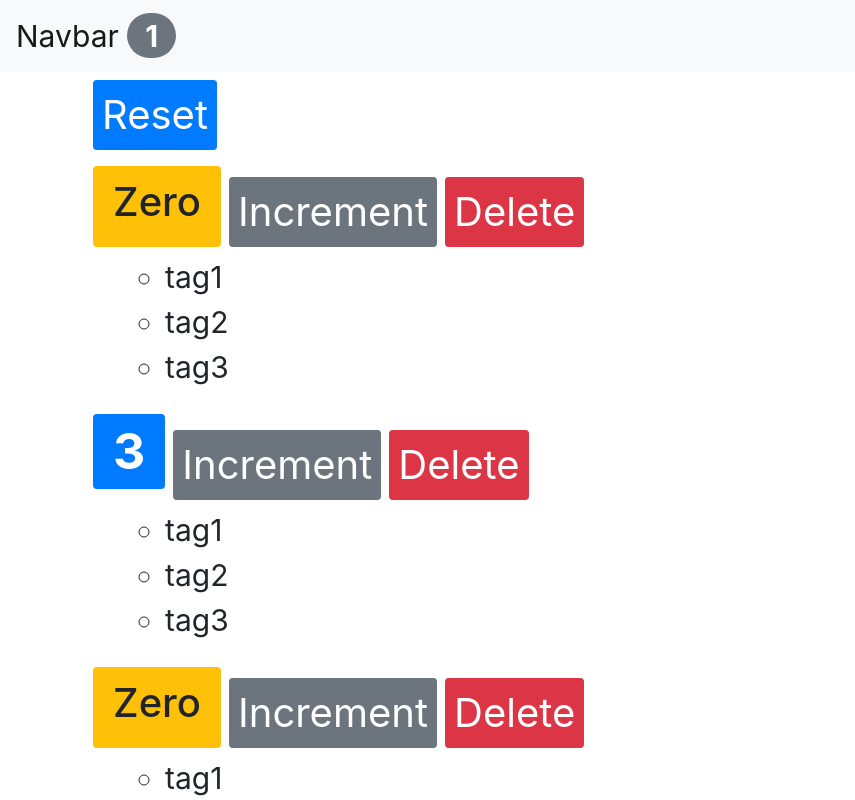
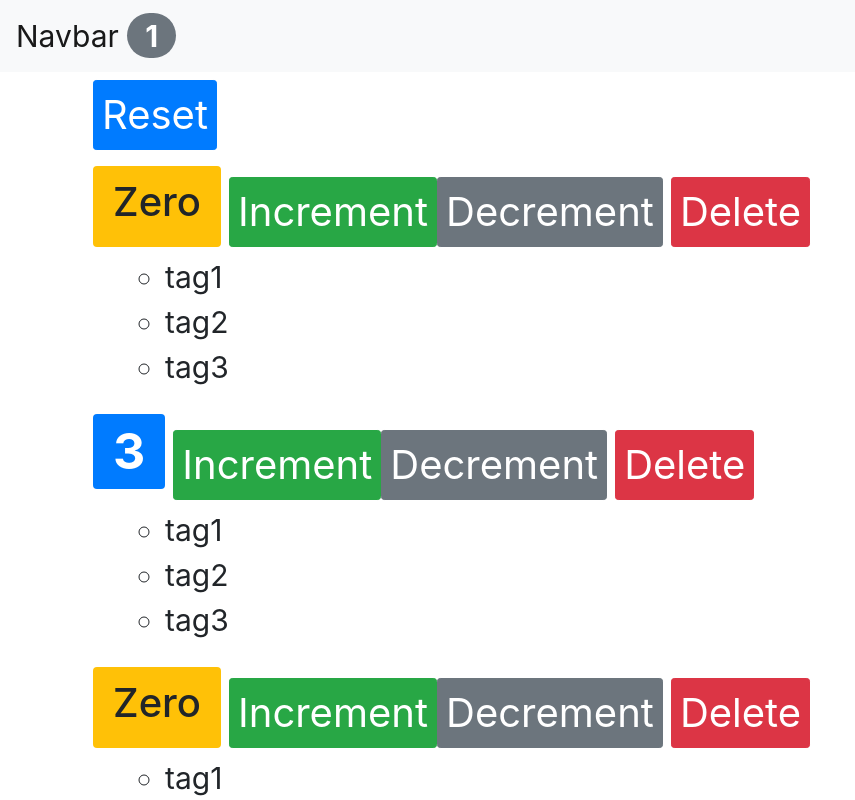
Before and after one commit to SimonChenboYi/React_Count, a React (Create React App) app in the folder react-app/: page / in a window 1280 px wide. Shown: the top 800 px of the page, without its empty margins (0-855 px from the left). Built offline with nearby package versions, Linux system fonts and the light colour scheme.

Commit message:
implement decrement button

```diff
--- a/react-app/src/App.js
+++ b/react-app/src/App.js
@@ -18,6 +18,14 @@
     const index = counters.indexOf(counter);
     counters[index] = { ...counter };
     counters[index].value++;
+    this.setState({ counters });
+  };
+
+  handleDecrement = counter => {
+    const counters = [...this.state.counters];
+    const index = counters.indexOf(counter);
+    counters[index] = { ...counter };
+    counters[index].value--;
     this.setState({ counters });
   };
 
@@ -43,6 +51,7 @@
             counters={this.state.counters}
             onReset={this.handleReset}
             onIncrement={this.handleIncrement}
+            onDecrement={this.handleDecrement}
             onDelete={this.handleDelete}
           />
         </main>
--- a/react-app/src/components/counter.jsx
+++ b/react-app/src/components/counter.jsx
@@ -29,10 +29,19 @@
         <button
           onClick={() => this.props.onIncrement(this.props.counter)}
           style={{ fontSize: 40 }}
-          className="btn btn-secondary btn-sm"
+          className="btn btn-success btn-sm"
         >
           Increment
         </button>
+
+        <button
+          onClick={() => this.props.onDecrement(this.props.counter)}
+          style={{ fontSize: 40 }}
+          className="btn btn-secondary btn-sm"
+        >
+          Decrement
+        </button>
+
         <button
           onClick={() => this.props.onDelete(this.props.counter.id)}
           style={{ fontSize: 40 }}
@@ -40,6 +49,7 @@
         >
           Delete
         </button>
+
         <ul>
           {this.state.tags.length === 0 && "please create a new tag!"}
           {this.renderTags()}
--- a/react-app/src/components/counters.jsx
+++ b/react-app/src/components/counters.jsx
@@ -3,7 +3,7 @@
 
 class Counters extends Component {
   render() {
-    const { onReset, counters, onDelete, onIncrement } = this.props;
+    const { onReset, counters, onDelete, onIncrement, onDecrement } = this.props;
 
     return (
       <div>
@@ -18,6 +18,7 @@
           <Counter
             key={counter.id}
             onIncrement={onIncrement}
+            onDecrement={onDecrement}
             onDelete={onDelete}
             counter={counter}
           />
```
